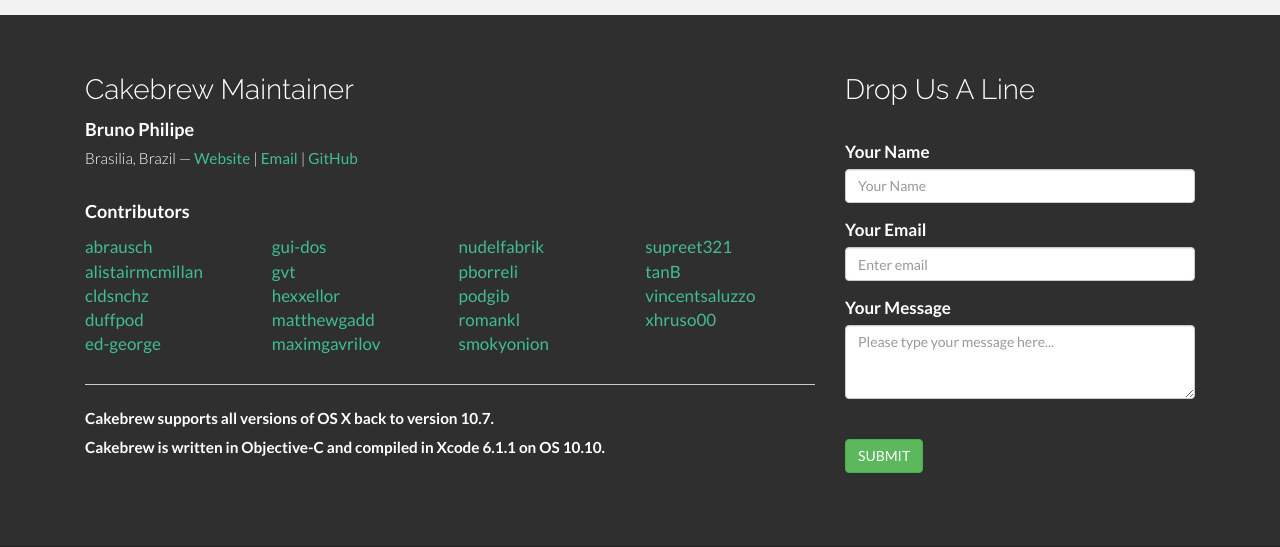
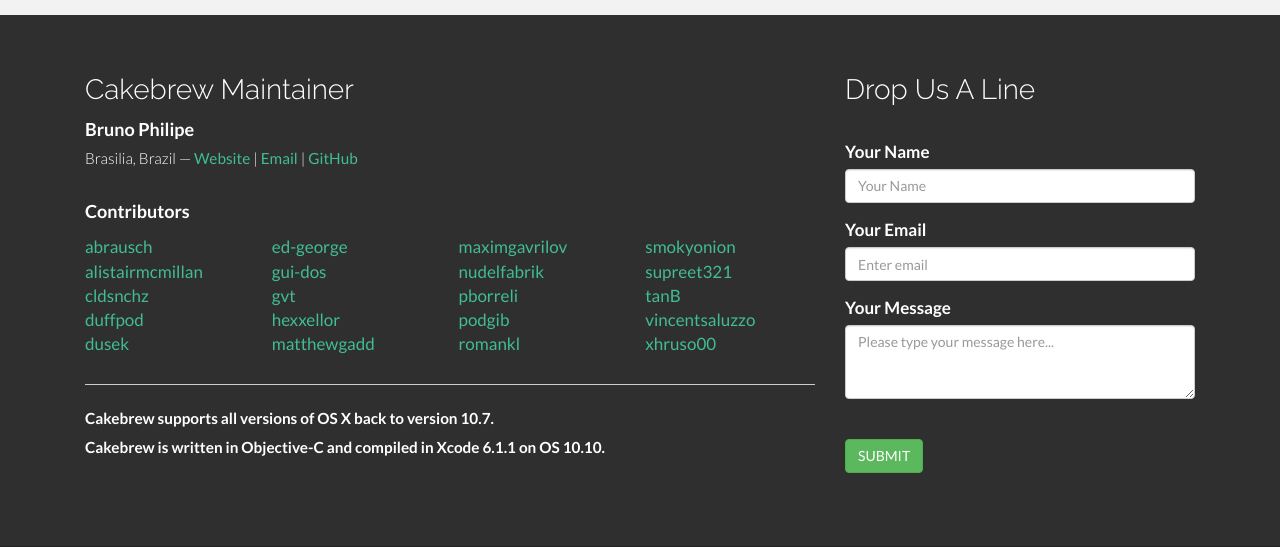
Before and after one commit to brunophilipe/Cakebrew-site, a PHP site: page / in a window 1280 px wide. Shown: the part 3586-4133 px from the top of the page. Run offline with PHP 8.4, Linux system fonts and the light colour scheme.

Commit message:
Added dusek to list of contributors.

```diff
--- a/index.php
+++ b/index.php
@@ -315,7 +315,7 @@
 				</p>
 				<ul class="contributors">
 <?php
-					$contributors = array("tanB", "ed-george", "abrausch", "nudelfabrik", "supreet321", "pborreli", "maximgavrilov", "cldsnchz", "hexxellor", "xhruso00", "smokyonion", "vincentsaluzzo", "alistairmcmillan", "gui-dos", "romankl", "gvt", "podgib", "matthewgadd", "duffpod");
+					$contributors = array("tanB", "ed-george", "abrausch", "nudelfabrik", "supreet321", "pborreli", "maximgavrilov", "cldsnchz", "hexxellor", "xhruso00", "smokyonion", "vincentsaluzzo", "alistairmcmillan", "gui-dos", "romankl", "gvt", "podgib", "matthewgadd", "duffpod", "dusek");
 					sort($contributors);
 					foreach ($contributors as $user) {
 						echo "					<li><a href=\"https://github.com/$user\">$user</a></li>\n";
```
